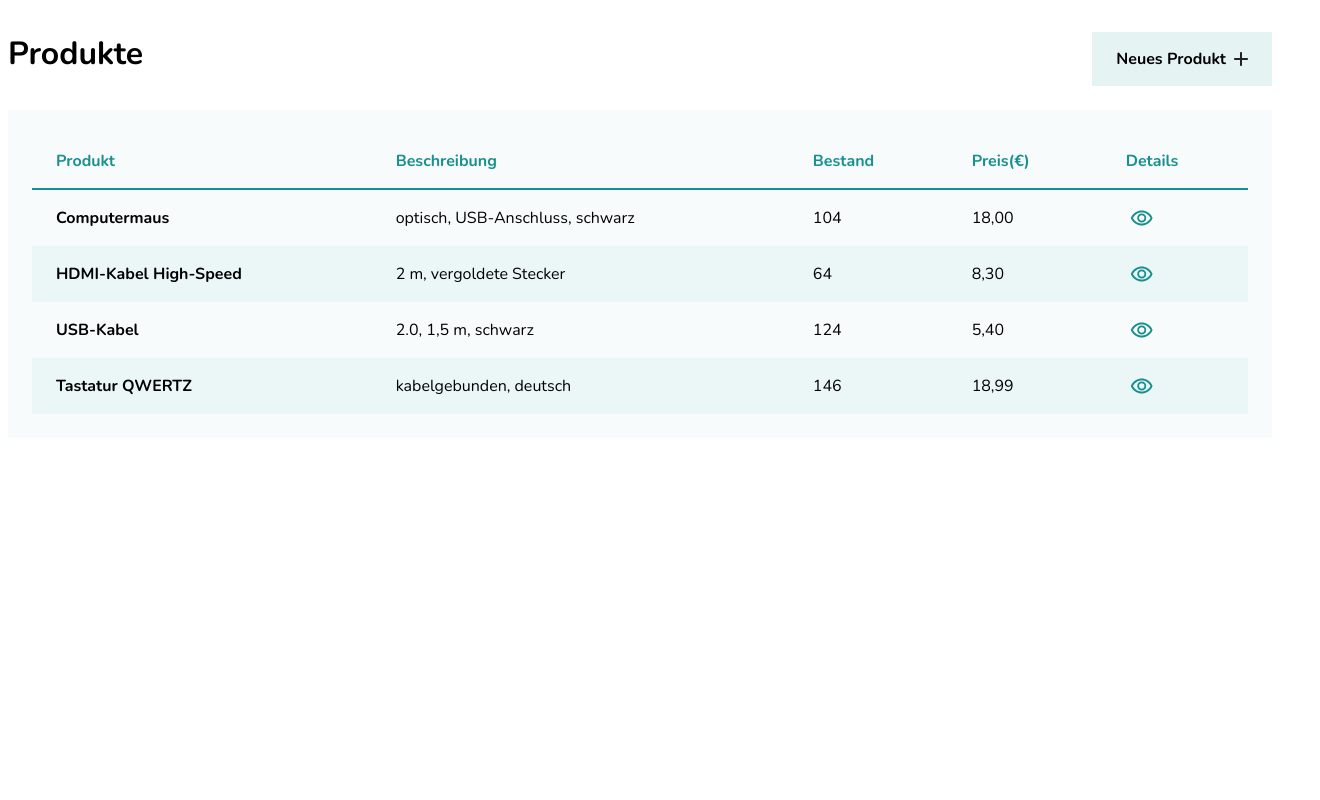
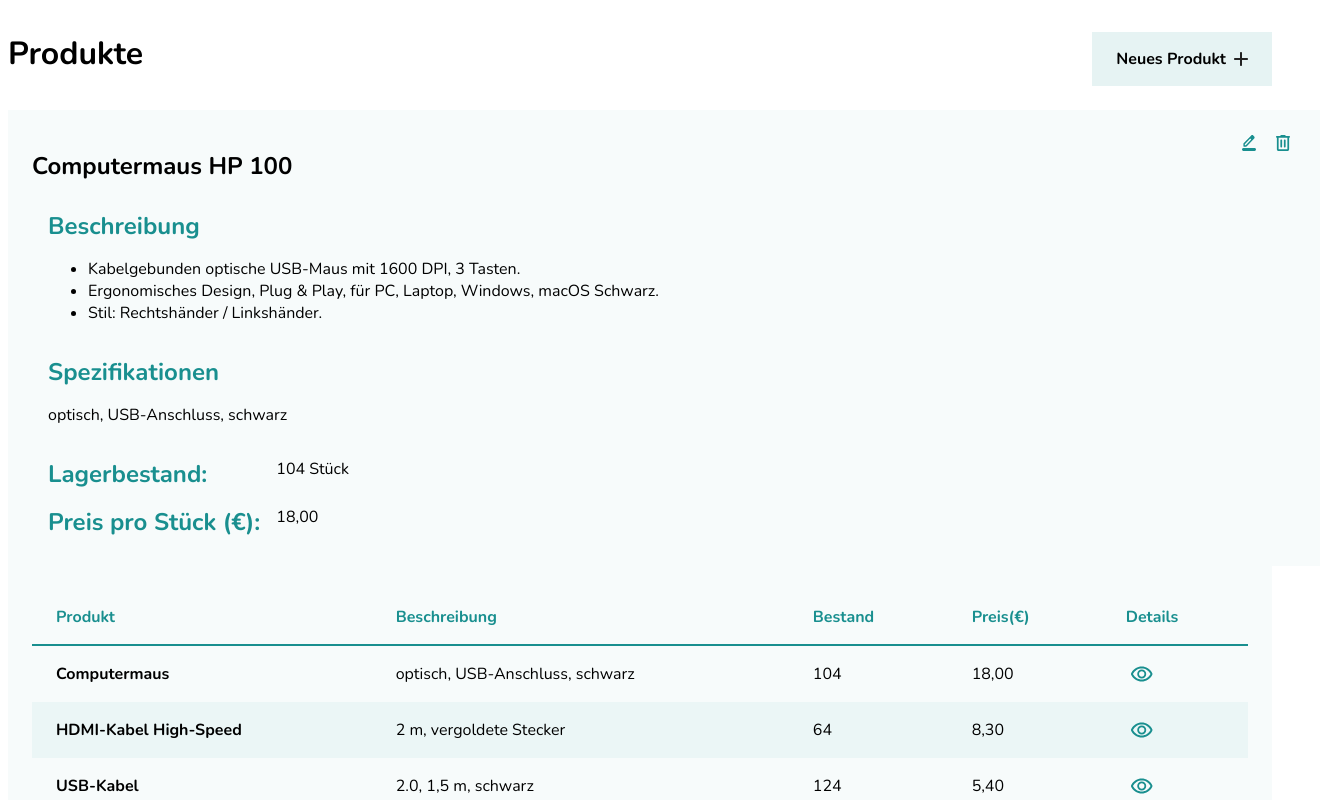
Before and after one commit to XbatzoX/productlist, an Angular app in the folder product-list/: page / in a window 1280 px wide. Shown: the top 800 px of the page, 1320 px wide, since content can reach past the window. Built offline with nearby package versions, Linux system fonts and the light colour scheme.

Commit message:
added component product detail

```diff
--- a/product-list/src/app/app.html
+++ b/product-list/src/app/app.html
@@ -1,4 +1,5 @@
 <app-header></app-header>
+<app-product-detail></app-product-detail>
 <app-product-list></app-product-list>
 
 <router-outlet />
--- a/product-list/src/app/app.ts
+++ b/product-list/src/app/app.ts
@@ -2,10 +2,11 @@
 import { RouterOutlet } from '@angular/router';
 import { Header } from './layout/header/header';
 import { ProductList } from './shared/components/product-list/product-list';
+import { ProductDetail } from './shared/components/product-detail/product-detail';
 
 @Component({
   selector: 'app-root',
-  imports: [RouterOutlet, Header, ProductList],
+  imports: [RouterOutlet, Header, ProductList, ProductDetail],
   templateUrl: './app.html',
   styleUrl: './app.scss'
 })
--- a/product-list/src/app/layout/header/header.html
+++ b/product-list/src/app/layout/header/header.html
@@ -14,4 +14,3 @@
         </svg>
     </a>
 </header>
-<!-- <div></div> -->
--- /dev/null
+++ b/product-list/src/app/shared/components/product-detail/product-detail.html
@@ -0,0 +1,65 @@
+<!-- <section class="product-form">
+    <header class="product-form__header">
+        <h1>Produkt erstellen</h1>
+        <a href="" class="btn--close"></a>
+    </header>
+    <form>
+        <fieldset class="product-form__fieldset--vert">
+            <legend>Product Information</legend>
+            <label for="product-name">Produkt Name:</label>
+            <input type="text" id="product-name" />
+            <label for="description">Beschreibung:</label>
+            <textarea id="description" name="description" rows="4"></textarea>
+        </fieldset>
+        <fieldset class="product-form__fieldset--hori">
+            <legend>Stock &amp; Pricing</legend>
+            <label for="stock">Lagerbestand:</label>
+            <input type="number" id="stock" name="stock" />
+            <label for="price">Preis pro Stück (€):</label>
+            <input type="number" id="price" name="price" step="0.01" />
+        </fieldset>
+        <button class="btn btn--primary">Produkt hinzufügen</button>
+    </form>
+</section>
+
+für Fehlermeldungen:
+<p class="product-form__error">Fehler:</p>
+<p class="product-form__error">
+    Deine Fehlermeldung
+</p> -->
+
+<article class="product-detail">
+    <header class="product-detail__header">
+        <h1>Computermaus HP 100</h1>
+        <div>
+            <a class="btn--edit" aria-label="Details editieren"></a>
+            <button class="btn--delete" aria-label="Details löschen"></button>
+        </div>
+    </header>
+    <section aria-labelledby="description">
+        <h2 id="description">Beschreibung</h2>
+        <ul>
+            <li>Kabelgebunden optische USB-Maus mit 1600 DPI, 3 Tasten.</li>
+            <li>Ergonomisches Design, Plug &amp; Play, für PC, Laptop, Windows, macOS  Schwarz.</li>
+            <li>Stil: Rechtshänder / Linkshänder.</li>
+        </ul>
+    </section>
+    <section aria-labelledby="specs">
+        <h2 id="specs">Spezifikationen</h2>
+        <p>
+            optisch, USB-Anschluss, schwarz
+        </p>
+    </section>
+    <section>
+        <dl>
+            <dt>Lagerbestand:</dt>
+            <dd>
+                <data value="104">104 Stück</data>
+            </dd>
+            <dt>Preis pro Stück (€):</dt>
+            <dd>
+                <data value="18.00">18,00</data>
+            </dd>
+        </dl>
+    </section>
+</article>
--- /dev/null
+++ b/product-list/src/app/shared/components/product-detail/product-detail.ts
@@ -0,0 +1,17 @@
+import { Component } from '@angular/core';
+
+@Component({
+  selector: 'app-product-detail',
+  imports: [],
+  templateUrl: './product-detail.html',
+  styleUrl: './product-detail.scss',
+})
+export class ProductDetail {
+  detail = {
+    "name": "Gaming Maus",
+    "description": "Eine ergonomische Gaming-Maus mit hoher Präzision und einstellbarer DPI. Ideal für FPS- und MOBA-Spiele, bietet sie eine langlebige Bauweise und komfortable Seitentasten für schnelles Reagieren.",
+    "specs": "dpi: 6400, cable length: 1.8m, color: Schwarz",
+    "stock": 120,
+    "price": 29.99
+  }
+}
--- a/product-list/src/app/shared/components/product-list/product-list.ts
+++ b/product-list/src/app/shared/components/product-list/product-list.ts
@@ -6,4 +6,50 @@
   templateUrl: './product-list.html',
   styleUrl: './product-list.scss',
 })
-export class ProductList {}
+export class ProductList {
+  list = [
+  {
+    "name": "Gaming Maus",
+    "description": "Eine ergonomische Gaming-Maus mit hoher Präzision und einstellbarer DPI. Ideal für FPS- und MOBA-Spiele, bietet sie eine langlebige Bauweise und komfortable Seitentasten für schnelles Reagieren.",
+    "specs": "dpi: 6400, cable length: 1.8m, color: Schwarz",
+    "stock": 120,
+    "price": 29.99
+  },
+  {
+    "name": "USB-C Kabel",
+    "description": "Robustes Ladekabel für Smartphones, Tablets und Laptops. Unterstützt schnelles Laden und Datenübertragung. Perfekt für den täglichen Einsatz zu Hause, im Büro oder unterwegs.",
+    "specs": "length: 1m, color: Weiß, type: USB-C zu USB-A",
+    "stock": 300,
+    "price": 4800
+  },
+  {
+    "name": "Mechanische Tastatur",
+    "description": "Hochwertige mechanische Tastatur mit RGB-Hintergrundbeleuchtung. Die schnellen Switches sorgen für präzise Eingaben und langen Schreibkomfort. Ideal für Gamer und Vielschreiber.",
+    "specs": "switches: Red, connection: USB, color: Schwarz",
+    "stock": 85,
+    "price": 79.90
+  },
+  {
+    "name": "HDMI Kabel",
+    "description": "Ein zuverlässiges HDMI 2.1 Kabel, das gestochen scharfe Bilder in 4K und 8K Qualität liefert. Geeignet für Fernseher, Monitore, Konsolen und Projektoren. Unterstützt HDR und hohe Bildwiederholraten.",
+    "specs": "length: 2m, version: 2.1, color: Schwarz",
+    "stock": 250,
+    "price": 12.99
+  },
+  {
+    "name": "Externe SSD",
+    "description": "Leistungsstarke und kompakte externe SSD für schnelle Datenübertragung. Perfekt für große Dateien, Gaming-Bibliotheken oder als Backup-Lösung. Stoßfestes Gehäuse für den mobilen Einsatz.",
+    "specs": "capacity: 1TB, interface: USB 3.2, color: Silber",
+    "stock": 60,
+    "price": 109.99
+  },
+  {
+    "name": "Bluetooth Kopfhörer",
+    "description": "Kabellose Over-Ear Kopfhörer mit klaren Höhen und kräftigem Bass. Dank 20 Stunden Akkulaufzeit und komfortabler Ohrpolster ideal für lange Musik- oder Gaming-Sessions.",
+    "specs": "battery life: 20h, color: Schwarz, connection: Bluetooth 5.0",
+    "stock": 150,
+    "price": 59.95
+  }
+]
+
+}
```
Also changed, not shown: product-list/src/app/shared/components/product-detail/product-detail.scss (added).
